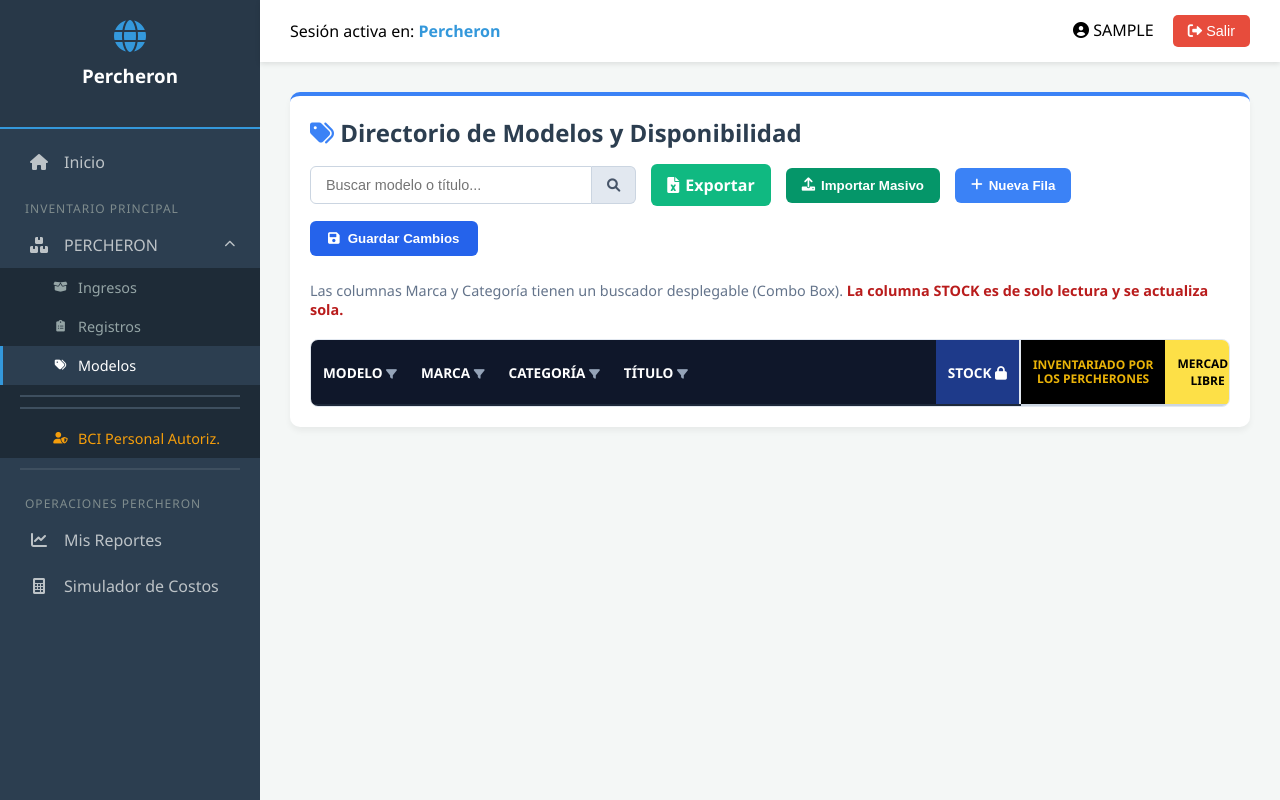
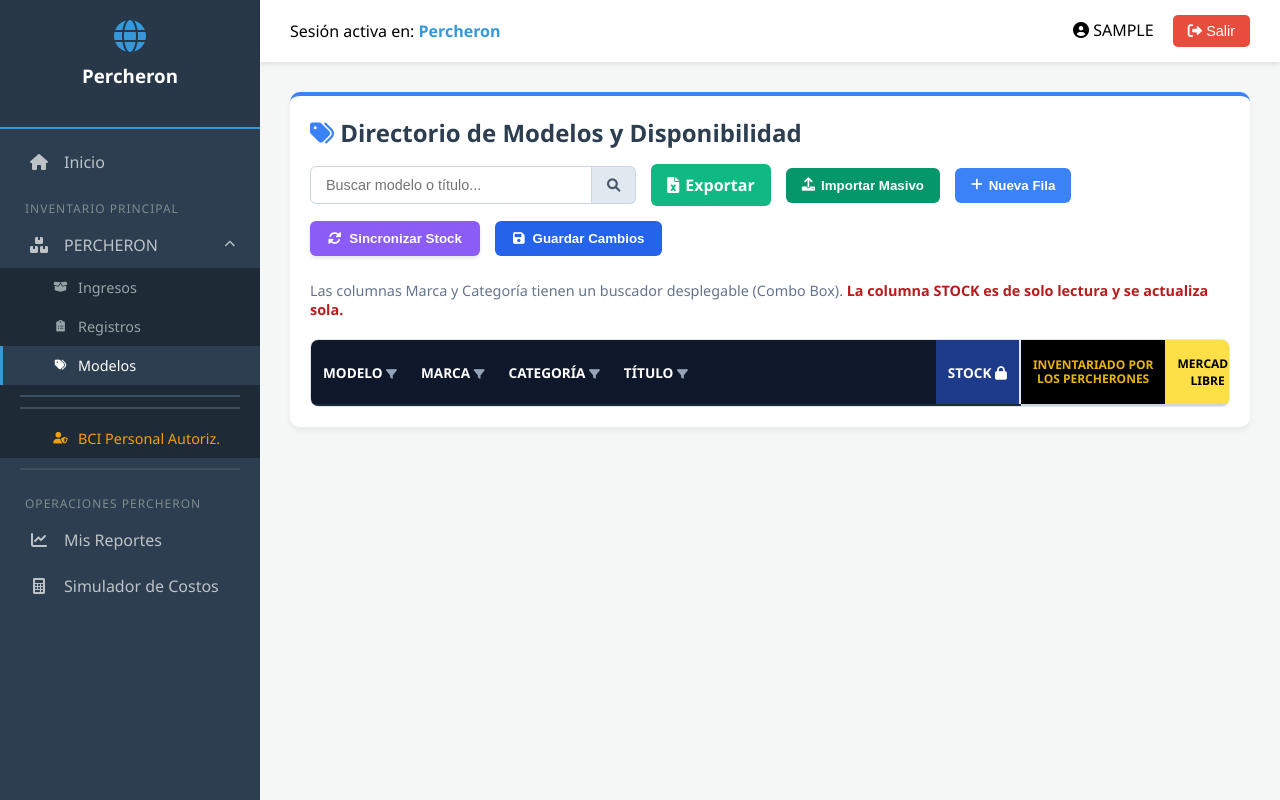
Before and after one commit to JoshuaJaz2026/sistema-electrodomesticos-django, a Django app: page /percheron/modelos/ in a window 1280 px wide. Run offline with Django 5.2, Linux system fonts and the light colour scheme; the visitor is signed in with stand-in values (Sample User, id 1); data that the repository does not hold is empty; some libraries are stand-ins or nearby versions.

Commit message:
Importando modelo IngresoPercheron en views

```diff
--- a/inventario/templates/inventario/percheron_modelos.html
+++ b/inventario/templates/inventario/percheron_modelos.html
@@ -27,6 +27,10 @@
 
             <button onclick="agregarNuevaFila()" style="background-color: #3b82f6; color: white; border: none; padding: 10px 16px; border-radius: 6px; font-weight: 600; cursor: pointer; display: flex; align-items: center; gap: 6px;">
                 <i class="fas fa-plus"></i> Nueva Fila
+            </button>
+
+            <button id="btnSync" onclick="sincronizarStock()" style="background-color: #8b5cf6; color: white; border: none; padding: 10px 18px; border-radius: 6px; font-weight: 600; cursor: pointer; display: flex; align-items: center; gap: 8px; box-shadow: 0 2px 4px rgba(0,0,0,0.1);">
+                <i class="fas fa-sync-alt"></i> Sincronizar Stock
             </button>
 
             <button id="btnGuardar" onclick="guardarModelos()" style="background-color: #2563eb; color: white; border: none; padding: 10px 18px; border-radius: 6px; font-weight: 600; cursor: pointer; display: flex; align-items: center; gap: 8px;">
@@ -209,6 +213,33 @@
 
 <script src="https://cdnjs.cloudflare.com/ajax/libs/PapaParse/5.3.2/papaparse.min.js"></script>
 <script>
+    // === FUNCIÓN PARA SINCRONIZAR EL STOCK CON INGRESOS ===
+    function sincronizarStock() {
+        const btn = document.getElementById('btnSync');
+        const textOriginal = btn.innerHTML;
+
+        btn.innerHTML = '<i class="fas fa-spinner fa-spin"></i> Sincronizando...';
+        btn.disabled = true;
+
+        fetch("{% url 'sincronizar_stock_modelos' %}", {
+            method: 'POST',
+            headers: { 'X-CSRFToken': '{{ csrf_token }}' }
+        })
+        .then(res => res.json())
+        .then(data => {
+            if (data.status === 'ok') {
+                window.location.reload(); // Recarga la página para mostrar los nuevos números
+            } else {
+                alert("Error: " + data.message);
+            }
+        })
+        .catch(err => alert("Ocurrió un error de conexión."))
+        .finally(() => {
+            btn.innerHTML = textOriginal;
+            btn.disabled = false;
+        });
+    }
+
     // === FUNCIÓN PARA PINTAR CELDAS ===
     function pintarCelda(checkbox, claseCss) {
         const td = checkbox.closest('td');
@@ -246,7 +277,6 @@
         Papa.parse(file, {
             header: true,
             skipEmptyLines: true,
-            // Truco: Quitamos TODOS los espacios y símbolos de las cabeceras para el emparejamiento
             transformHeader: h => h.normalize("NFD").replace(/[^a-zA-Z0-9]/g, "").toUpperCase(),
             complete: function(results) {
                 const tbody = document.querySelector("#tablaModelos tbody");
@@ -272,7 +302,6 @@
                     nueva.querySelector('.val-categoria').value = item['CATEGORIA'] || '';
                     nueva.querySelector('.val-titulo').value = item['TITULO'] || '';
 
-                    // Activamos casillas según el TRUE del excel y las pintamos!
                     const cbInv = nueva.querySelector('.val-inv');
                     cbInv.checked = checkValor(item['INVENTARIADOPORLOSPERCHERONES'] || item['INVENTARIADO']);
                     pintarCelda(cbInv, 'bg-inv');
@@ -318,7 +347,6 @@
                 'MARCA': fila.querySelector('.val-marca').value.trim(),
                 'CATEGORÍA': fila.querySelector('.val-categoria').value.trim(),
                 'TÍTULO': fila.querySelector('.val-titulo').value.trim(),
-                // Enviamos TRUE o FALSE al servidor
                 'INVENTARIADO POR LOS PERCHERONES': fila.querySelector('.val-inv').checked ? 'TRUE' : 'FALSE',
                 'MERCADO LIBRE': fila.querySelector('.val-ml').checked ? 'TRUE' : 'FALSE',
                 'FALABELLA': fila.querySelector('.val-fbl').checked ? 'TRUE' : 'FALSE',
--- a/inventario/urls.py
+++ b/inventario/urls.py
@@ -70,7 +70,7 @@ urlpatterns = [
     path('api/guardar-kardex/', views.guardar_kardex_percheron, name='guardar_kardex_percheron'),
     path('api/guardar-simulador/', views.api_guardar_simulador, name='api_guardar_simulador'),
 
-    # Rutas para el guardado de comisiones (manual y por archivo CSV)
+    # Rutas para el guardado de comisiones
     path('guardar-comisiones/', views.guardar_comisiones, name='guardar_comisiones'),
     path('guardar-comisiones-masivas/', views.guardar_comisiones_masivas, name='guardar_comisiones_masivas'),
     path('descargar-plantilla-comisiones/', views.descargar_plantilla_comisiones, name='descargar_plantilla_comisiones'),
@@ -86,11 +86,15 @@ urlpatterns = [
     # Rutas para Reportes de Mercado Libre
     path('descargar-plantilla-reporte-ml/', views.descargar_plantilla_reporte_ml, name='descargar_plantilla_reporte_ml'),
     path('guardar-reportes-masivos-ml/', views.guardar_reportes_masivos_ml, name='guardar_reportes_masivos_ml'),
+
+    # Rutas de Ingresos y Modelos
     path('percheron/ingresos/guardar/', views.guardar_ingresos_masivos, name='guardar_ingresos_masivos'),
     path('percheron/ingresos/descargar-plantilla/', views.descargar_plantilla_ingresos, name='descargar_plantilla_ingresos'),
     path('percheron/registros/exportar/', views.exportar_registros_excel, name='exportar_registros_excel'),
-
     path('percheron/modelos/exportar/', views.exportar_modelos_excel, name='exportar_modelos_excel'),
     path('percheron/modelos/guardar/', views.guardar_modelos_masivos, name='guardar_modelos_masivos'),
     path('borrar-ingresos/', views.borrar_todos_los_ingresos, name='borrar_todos_los_ingresos'),
+
+    # NUEVA RUTA DE SINCRONIZACIÓN DE STOCK
+    path('percheron/modelos/sincronizar-stock/', views.sincronizar_stock_modelos, name='sincronizar_stock_modelos'),
 ]
--- a/inventario/views.py
+++ b/inventario/views.py
@@ -1301,3 +1301,26 @@ def percheron_mercadolibre(request):
         'canal': canal,
         'skus_json': json.dumps(dict_skus) # Lo mandamos a JavaScript
     })
+
+
+@login_required
+@csrf_exempt
+def sincronizar_stock_modelos(request):
+    if request.method == 'POST':
+        try:
+            with transaction.atomic():
+                # 1. Reseteamos todos los stocks a 0 por seguridad
+                Producto.objects.all().update(stock_actual=0)
+
+                # 2. Agrupamos y sumamos las cantidades por Modelo desde la tabla de Ingresos
+                ingresos = IngresoPercheron.objects.values('modelo').annotate(total=Sum('cantidad'))
+
+                # 3. Metemos el resultado en el "cajón" físico de cada Producto
+                for ing in ingresos:
+                    if ing['modelo']: # Verificamos que el modelo no esté en blanco
+                        Producto.objects.filter(modelo=ing['modelo']).update(stock_actual=ing['total'])
+
+            return JsonResponse({'status': 'ok', 'message': '¡Stock sincronizado correctamente!'})
+        except Exception as e:
+            return JsonResponse({'status': 'error', 'message': str(e)})
+    return JsonResponse({'status': 'error', 'message': 'Método no permitido'})
```
